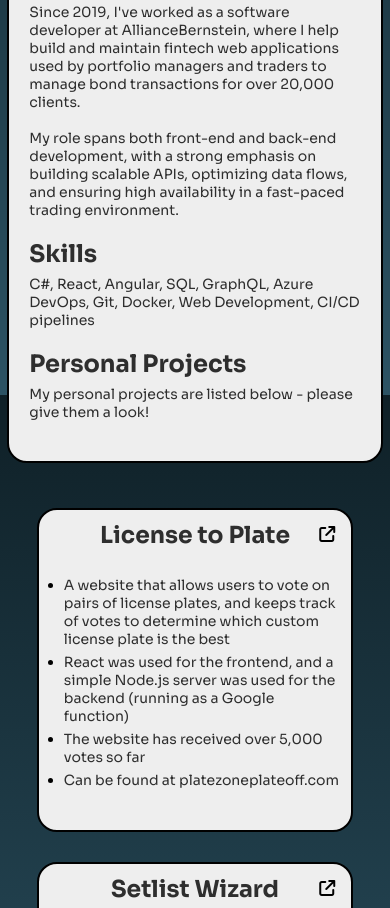
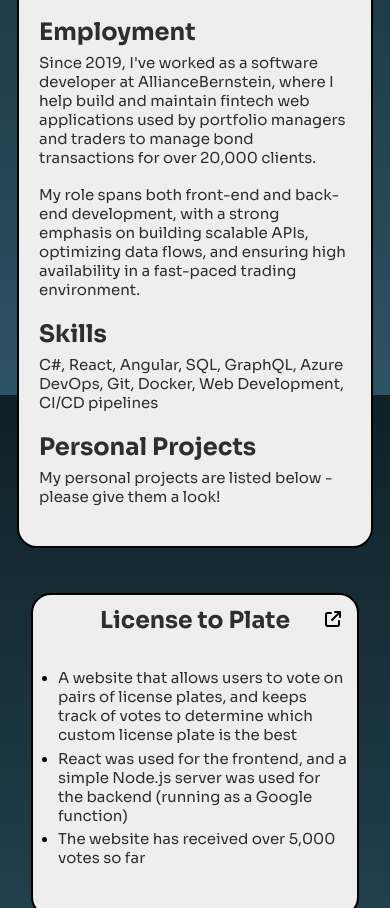
Before and after one commit to brunston97/personal-website, a website built with Vite: page index.html in a window 390 px wide. Shown: the part 449-1357 px from the top of the page. Built offline with nearby package versions, Linux system fonts and the light colour scheme.

Commit message:
tweaked styling for mobile

```diff
--- a/index.html
+++ b/index.html
@@ -64,7 +64,6 @@
             <li><p>A website that allows users to vote on pairs of license plates, and keeps track of votes to determine which custom license plate is the best</p></li>
             <li><p>React was used for the frontend, and a simple Node.js server was used for the backend (running as a Google function)</p></li>
             <li><p>The website has received over 5,000 votes so far</p></li>
-            <li><p>Can be found at platezoneplateoff.com</p></li>
           </ul>
         </div>
       </div>
--- a/styles/main-page.css
+++ b/styles/main-page.css
@@ -76,14 +76,13 @@
 }
 
 @media(max-width: 950px) {
-
   .main-container {
-    width: 85%;
+    width: 80%;
   }
 
   .license-to-plate-container,
   .setlist-wizard-container {
-    width: 75%;
+    width: 78%;
     max-width: 630px;
     height: 300px;
     padding: 10px;
--- a/styles/text.css
+++ b/styles/text.css
@@ -49,10 +49,6 @@
     white-space: nowrap;
   }
 
-  p {
-    font-size: 14px;
-  }
-
   ul li p {
     margin-bottom: 0.3rem;
   }
```
